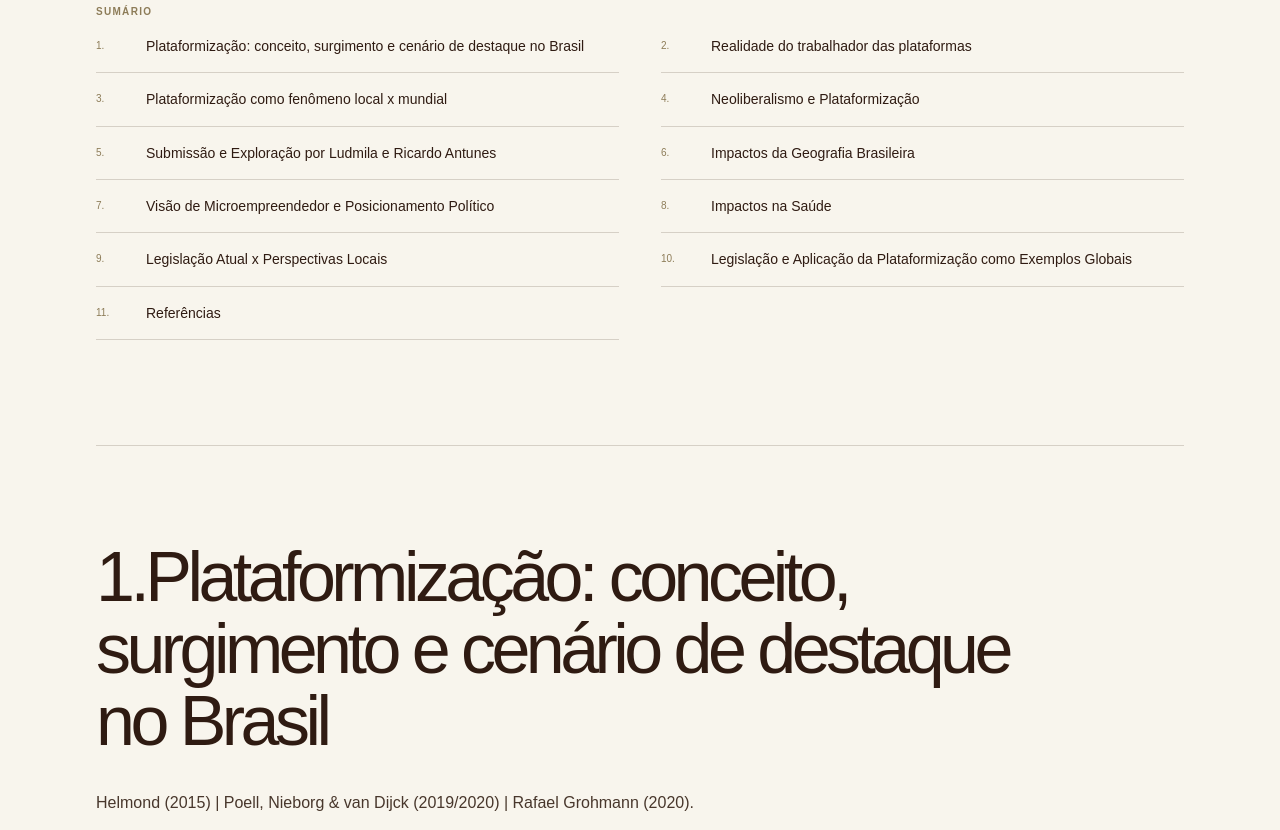
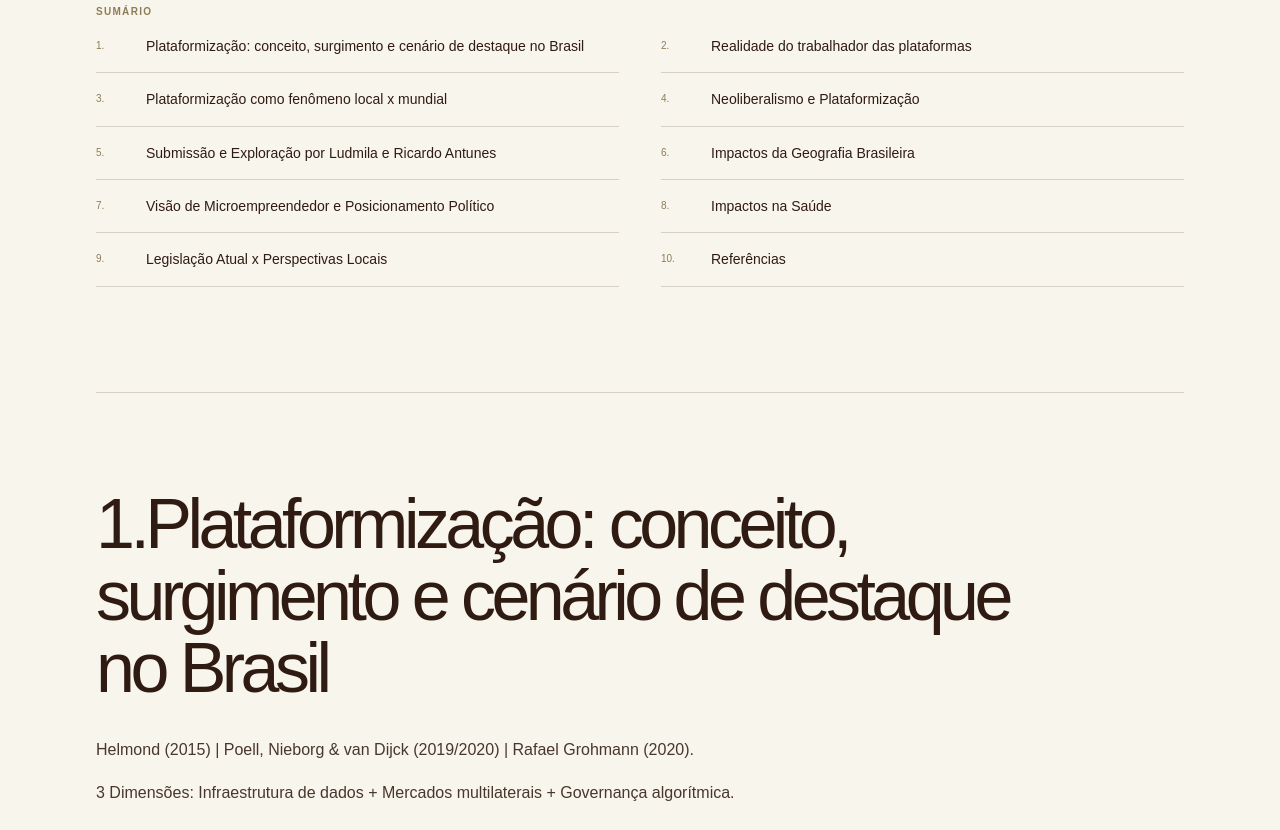
Before and after one commit to Yuri08Allen/Plataformizacao_do_Trabalho, a plain HTML site: page index.html in a window 1280 px wide. Shown: the part 1232-2062 px from the top of the page. Drawn offline with Linux system fonts and the light colour scheme.

Commit message:
Update index.html

```diff
--- a/index.html
+++ b/index.html
@@ -40,8 +40,7 @@
         <a href="#tema-7"><span>7.</span>Visão de Microempreendedor e Posicionamento Político</a>
         <a href="#tema-8"><span>8.</span>Impactos na Saúde</a>
         <a href="#tema-9"><span>9.</span>Legislação Atual x Perspectivas Locais</a>
-        <a href="#tema-10"><span>10.</span>Legislação e Aplicação da Plataformização como Exemplos Globais</a>
-        <a href="#referencias"><span>11.</span>Referências</a>
+        <a href="#referencias"><span>10.</span>Referências</a>
       </div>
     </section>
 
@@ -178,7 +177,7 @@
     </section>
 
     <section class="topic" id="tema-9">
-      <div class="topic-heading exact-heading"><h2>QUEM PROTEGE O TRABALHADOR DE APLICATIVO?</h2></div>
+      <div class="topic-heading exact-heading"><h2>9. Quem protege o trabalhador de aplicativo?</h2></div>
       <h3 class="subheading">O problema:</h3>
       <p>Trabalhadores classificados como autônomos.<br>Ausência de direitos automáticos da CLT.<br>Controle das plataformas sobre pagamentos, avaliações e bloqueios.</p>
       <h3 class="subheading">O que está sendo discutido?</h3>
```
